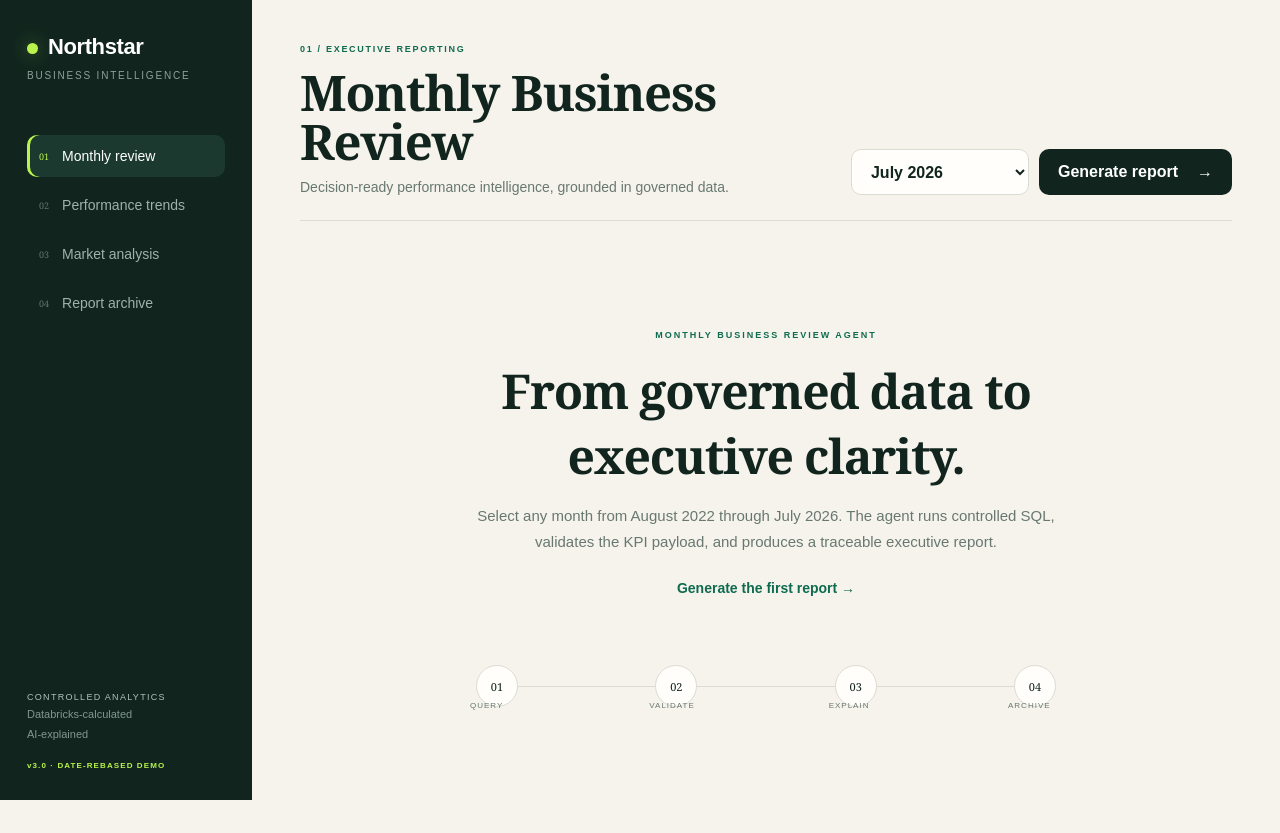
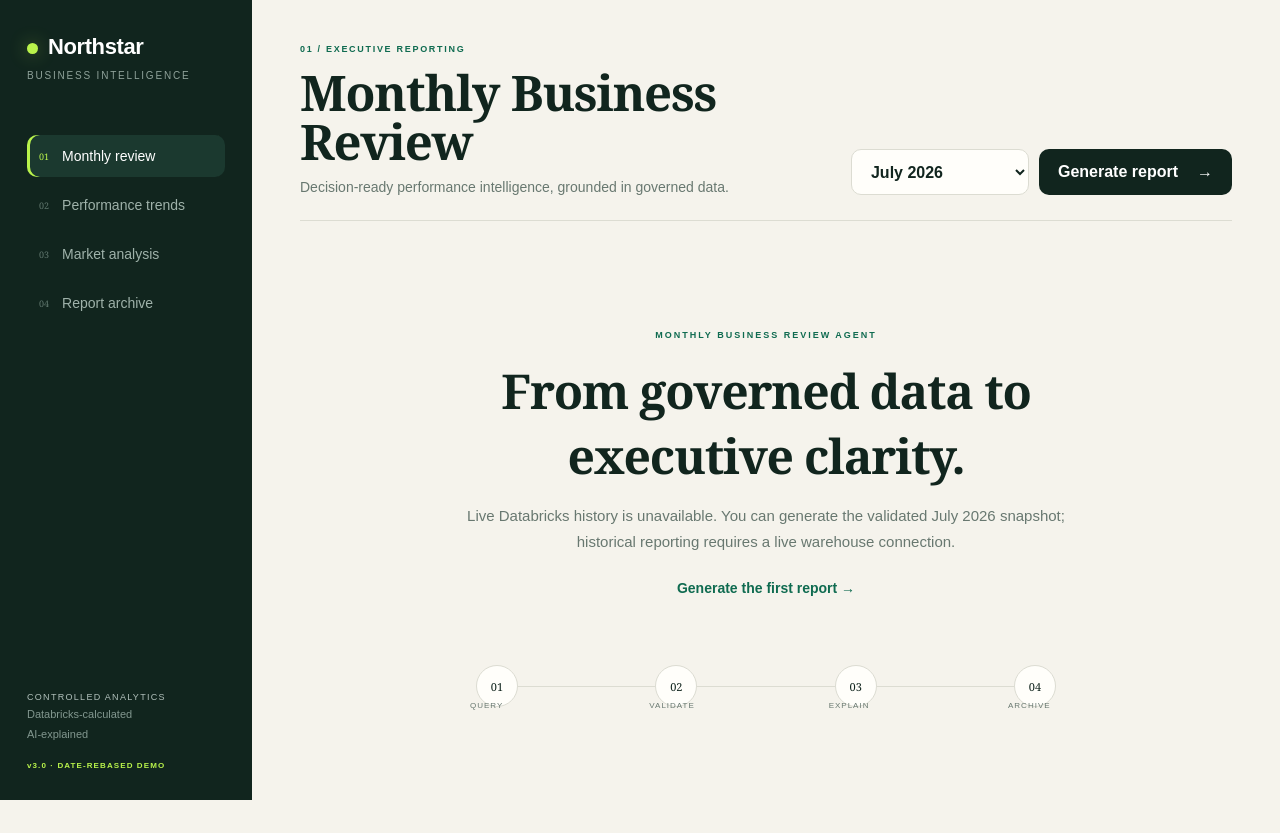
Before and after one commit to basnetabhishek/Monthly-Review-AI-Agent, a Next.js app in the folder public-app/: page / in a window 1280 px wide. Built offline with nearby package versions, Linux system fonts and the light colour scheme.

Commit message:
Explain offline snapshot limitations in report screen

```diff
--- a/public-app/app/page.tsx
+++ b/public-app/app/page.tsx
@@ -10,7 +10,7 @@ import type { ReportResponse } from "@/lib/analytics-types";
 const stages = [["Running governed SQL", "Querying approved Databricks reporting views"], ["Validating KPI payload", "Checking completeness and metric consistency"], ["Identifying material changes", "Comparing performance to the prior month"], ["Generating executive narrative", "Turning governed facts into decision-ready context"]] as const;
 
 export default function Page() {
-  const { months, loading: monthsLoading } = useReportMonths();
+  const { months, dataSource: monthsDataSource, loading: monthsLoading } = useReportMonths();
   const [selectedMonth, setSelectedMonth] = useState("");
   const [report, setReport] = useState<ReportResponse | null>(null);
   const [loading, setLoading] = useState(false);
@@ -36,7 +36,7 @@ export default function Page() {
     <header className="pageHeader"><div><span className="sectionLabel">01 / EXECUTIVE REPORTING</span><h1>Monthly Business Review</h1><p>Decision-ready performance intelligence, grounded in governed data.</p></div><div className="actions"><MonthPicker months={months} value={selectedMonth} onChange={setSelectedMonth} disabled={loading || monthsLoading} /><button className="primaryButton" onClick={generate} disabled={loading || !selectedMonth}>{loading ? "Generating…" : "Generate report"}<span>→</span></button></div></header>
     {loading && <div className="generationPanel animateIn"><div className="spinner" /><div><small>AGENT WORKFLOW · STEP {step + 1} OF 4</small><b>{stages[step][0]}</b><span>{stages[step][1]}</span></div><div className="stepTrack">{stages.map((stage, index) => <i className={index <= step ? "done" : ""} key={stage[0]} />)}</div></div>}
     {error && <div className="errorBanner" role="alert"><b>Report generation paused.</b><span>{error}</span></div>}
-    {!report && !loading && <div className="emptyState"><span>MONTHLY BUSINESS REVIEW AGENT</span><h2>From governed data to executive clarity.</h2><p>Select any month from August 2022 through July 2026. The agent runs controlled SQL, validates the KPI payload, and produces a traceable executive report.</p><button className="textButton" onClick={generate} disabled={!selectedMonth}>Generate the first report →</button><div className="processRail"><i>01<small>QUERY</small></i><b /><i>02<small>VALIDATE</small></i><b /><i>03<small>EXPLAIN</small></i><b /><i>04<small>ARCHIVE</small></i></div></div>}
+    {!report && !loading && <div className="emptyState"><span>MONTHLY BUSINESS REVIEW AGENT</span><h2>From governed data to executive clarity.</h2><p>{monthsDataSource === "databricks-live" ? "Choose a reporting month. Live Databricks SQL provides the metrics for this report." : "Live Databricks history is unavailable. You can generate the validated July 2026 snapshot; historical reporting requires a live warehouse connection."}</p><button className="textButton" onClick={generate} disabled={!selectedMonth}>Generate the first report →</button><div className="processRail"><i>01<small>QUERY</small></i><b /><i>02<small>VALIDATE</small></i><b /><i>03<small>EXPLAIN</small></i><b /><i>04<small>ARCHIVE</small></i></div></div>}
     {report && <ReportView report={report} />}
   </>;
 }
```
